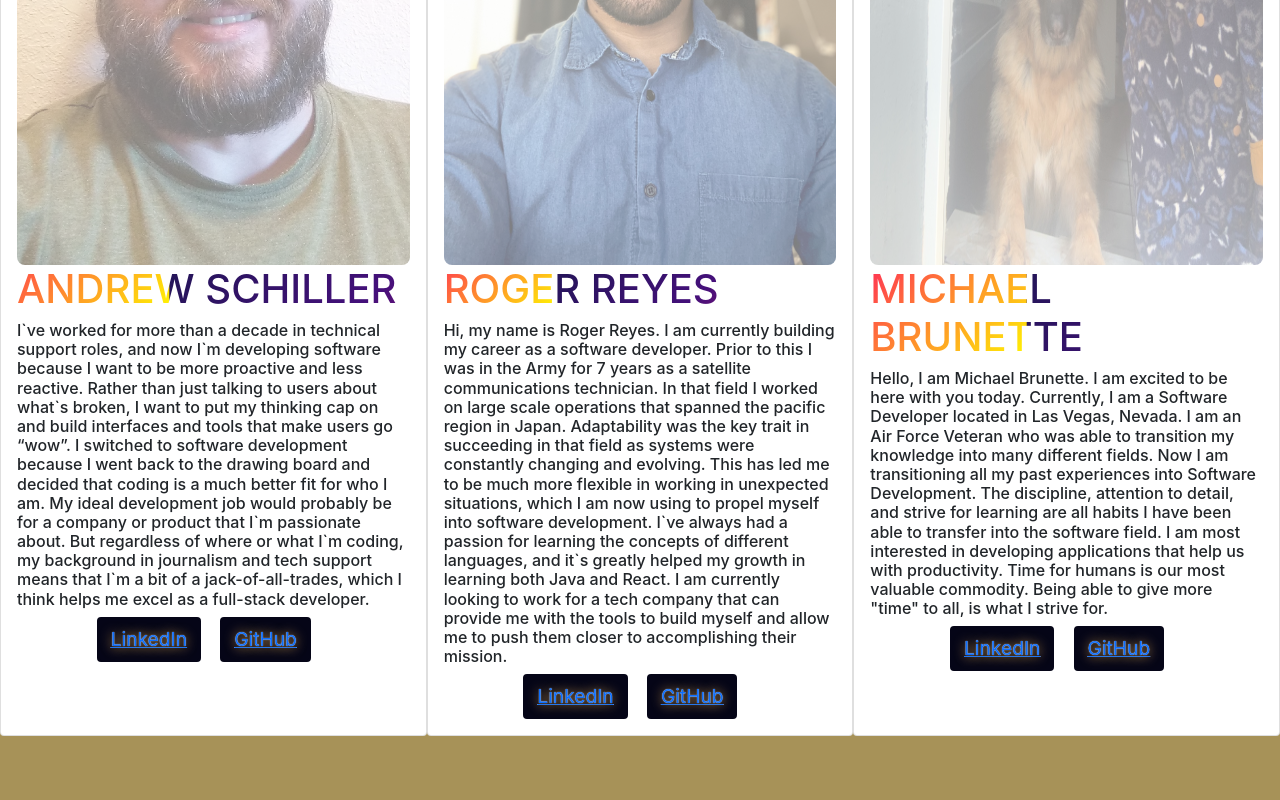
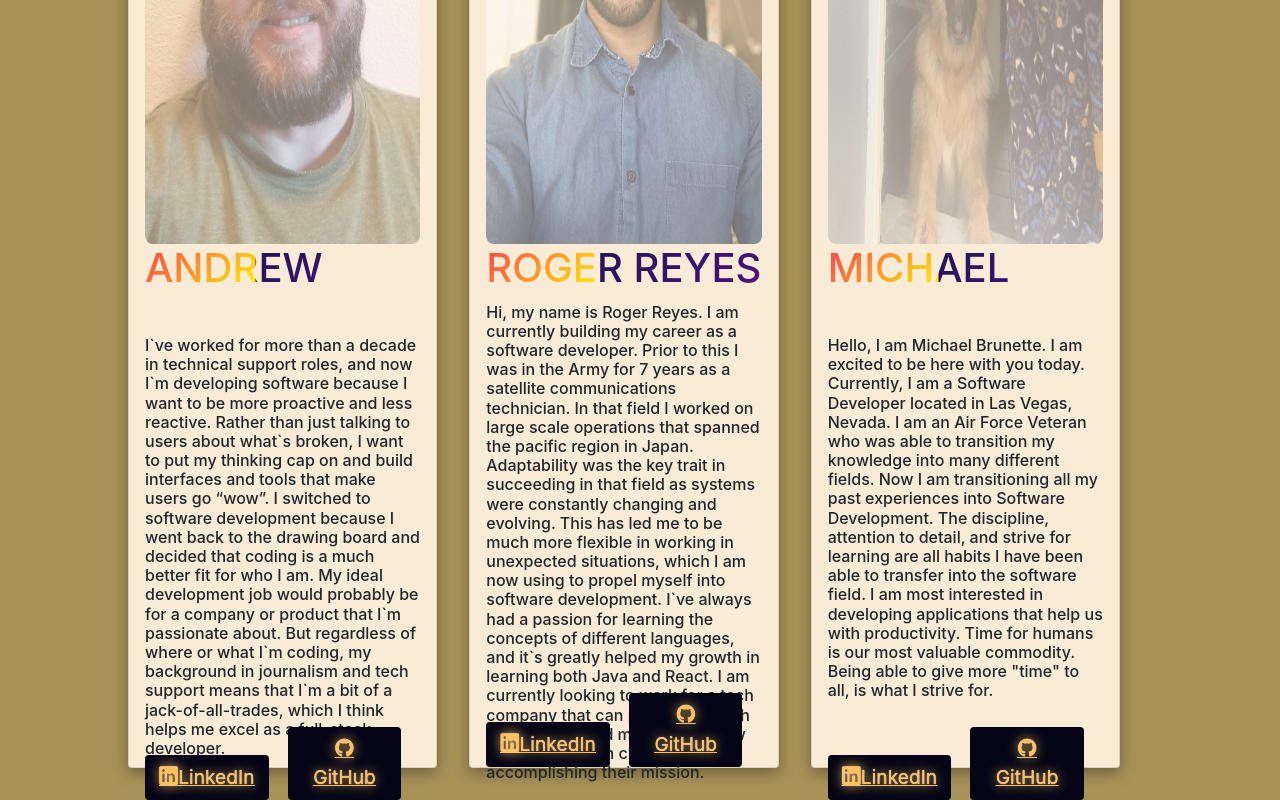
Before and after one commit to schillerandrew/foodies-frontend, a React (Create React App) app: page /AboutUs in a window 1280 px wide. Shown: the part 408-1208 px from the top of the page. Before the commit the page ends 1144 px from the top, so only its background shows below. Built offline with nearby package versions, Linux system fonts and the light colour scheme; no server answers.

Commit message:
Added styling

```diff
--- a/public/index.html
+++ b/public/index.html
@@ -27,6 +27,8 @@
   <link rel="preconnect" href="https://fonts.gstatic.com" crossorigin>
   <link href="https://fonts.googleapis.com/css2?family=Abril+Fatface&family=Pacifico&display=swap" rel="stylesheet">
   <script src="https://kit.fontawesome.com/9f53d2a1d0.js" crossorigin="anonymous"></script>
+  <link rel="stylesheet" href="https://cdn.jsdelivr.net/gh/devicons/devicon@v2.15.1/devicon.min.css">
+
 </head>
 
 <body>
--- a/src/App.css
+++ b/src/App.css
@@ -113,13 +113,14 @@ nav{
 .search-location{
   display: flex;
   justify-content: center;
-  margin-top: 1em;
+  max-height: 2.5em;
+  max-width: 30em;
 }
 .slide{
   margin: 0 auto;
 }
 .carouselImg{
-  max-width: 60vw;
+  max-width: 80vw;
   height: 60vh;
   margin: 0 auto;
 }
@@ -128,7 +129,31 @@ nav{
   mask-image: linear-gradient(black, transparent);
 }
 .modalImg{
-  height: 10vh;
+  height: 20vh;
+}
+.locationSearch{
+  display:flex;
+  justify-content: space-between;
+  align-items: baseline;
+  max-width: 80vw;
+  margin: 0 auto;
+}
+.modal-dialog{
+  display: flex;
+  align-items: center;
+  min-width: 80vw;
+  min-height: 90vh;
+}
+.modal-content{
+  height: 70vh;
+  padding: 1em;
+}
+.modal-header h2{
+  font-size: 3rem;
+}
+.postBtn{
+  display: flex;
+  justify-content: flex-end;
 }
 
 /* About US */
@@ -144,11 +169,18 @@ nav{
   0 0 .6em var(--neon-text);;
   justify-content: center;
 }
+.selfiebutton a, i{
+  color: var(--neon-text) !important;
+  text-shadow:
+  0 0 0.05em hsl(0, 0%, 100%),
+  0 0 .6em var(--neon-text);;
+}
 .btncontainer{
   width:100%;
+  height: 10%;
   display:flex;
   justify-content: center;
-  align-items: baseline;
+  align-items: flex-end;
 
 }
 .selfiebutton:hover{
@@ -176,12 +208,25 @@ nav{
 .profiles{
   display: flex;
   flex-direction: row;
+  width: 80vw;
+  margin: 2em auto;
+}
+.card{
+  margin-right: 2em;
+  background-color: antiquewhite;
+  box-shadow: rgba(0, 0, 0, 0.35) 0px 5px 15px;
 }
 .selfies{
   border-radius: 8px;
-  height: 70vh;
+  height: 50%;
   transition: all 1s ease-in-out;
   opacity: 0.5;
+}
+.card-title{
+  height: 5%;
+}
+.card-text{
+  height: 35%;
 }
 .selfies:hover{
  opacity: 1;
--- a/src/App.js
+++ b/src/App.js
@@ -23,8 +23,6 @@ class App extends React.Component {
       locationData: {},
       yelpData: [],
       locationErr: false,
-      // userFaves: [],
-      // userReviews: []
     }
   }
 
@@ -56,18 +54,6 @@ class App extends React.Component {
       });
   }
 
-  // storeData = (results) => {
-  //   if (results.length > 0) {
-  //     results.forEach(obj => {
-  //       if (obj.Email.includes(this.props.auth0.user.email)) {
-  //         this.setState({
-  //           userFaves: obj.YelpData,
-  //           userReviews: obj.Reviews
-  //         });
-  //       }
-  //     });
-  //   }
-  // }
 
   updateUserData = () => {
 
@@ -84,11 +70,11 @@ class App extends React.Component {
         <Switch>
           <Route exact path="/">
             <Landing
-              // storeData={this.storeData}
             />
           </Route>
           <Route path="/Explore">
             <Explore
+              locationName={this.state.locationName}
               handleLocationSubmit={this.handleLocationSubmit}
               handleSearchEntry={this.handleSearchEntry}
               yelpData={this.state.yelpData}
--- a/src/Components/AboutUs.js
+++ b/src/Components/AboutUs.js
@@ -16,8 +16,10 @@ class AboutUs extends React.Component {
           <h6 class="card-text">I`ve worked for more than a decade in technical support roles, and now I`m developing software because I want to be more proactive and less reactive. Rather than just talking to users about what`s broken, I want to put my thinking cap on and build interfaces and tools that make users go “wow”. I switched to software development because I went back to the drawing board and decided that coding is a much better fit for who I am. My ideal development job would probably be for a company or product that I`m passionate about. But regardless of where or what I`m coding, my background in journalism and tech support means that I`m a bit of a jack-of-all-trades, which I think helps me excel as a full-stack developer.
           </h6>
           <div className="btncontainer">
-          <Button className="selfiebutton" type="button" class="btn btn-secondary"> <a href= 'https://www.linkedin.com/in/schiller-andrew/'> LinkedIn</a></Button>
-          <Button className="selfiebutton" type="button" class="btn btn-secondary"> <a href= 'https://github.com/schillerandrew'> GitHub</a></Button>
+          <Button className="selfiebutton" type="button" class="btn btn-secondary"> <a href= 'https://www.linkedin.com/in/schiller-andrew/'>
+            <i class="devicon-linkedin-plain"></i>
+           LinkedIn</a></Button>
+          <Button className="selfiebutton" type="button" class="btn btn-secondary"> <a href= 'https://github.com/schillerandrew'><i class="devicon-github-original colored"></i> GitHub</a></Button>
           </div>
         </Card.Body>
       </Card>
@@ -28,8 +30,10 @@ class AboutUs extends React.Component {
         <h6 class="card-text"> Hi, my name is Roger Reyes. I am currently building my career as a software developer. Prior to this I was in the Army for 7 years as a satellite communications technician. In that field I worked on large scale operations that spanned the pacific region in Japan. Adaptability was the key trait in succeeding in that field as systems were constantly changing and evolving. This has led me to be much more flexible  in working in unexpected situations, which I am now using to propel myself into software development. I`ve always had a passion for learning the concepts of different languages, and it`s greatly helped my growth in learning both Java and React. I am currently looking to work for a tech company that can provide me with the tools to build myself and allow me to push them closer to accomplishing their mission.
         </h6>
         <div className="btncontainer">
-        <Button className="selfiebutton" type="button" class="btn btn-secondary"> <a href= 'https://www.linkedin.com/in/rogermreyes/'> LinkedIn</a></Button>
-        <Button className="selfiebutton" type="button" class="btn btn-secondary"> <a href= 'https://github.com/RogerMReyes'> GitHub</a></Button>
+        <Button className="selfiebutton" type="button" class="btn btn-secondary"> <a href= 'https://www.linkedin.com/in/rogermreyes/'>
+            <i class="devicon-linkedin-plain"></i>
+           LinkedIn</a></Button>
+        <Button className="selfiebutton" type="button" class="btn btn-secondary"> <a href= 'https://github.com/RogerMReyes'><i class="devicon-github-original colored"></i> GitHub</a></Button>
         </div>
       </Card.Body>
     </Card>
@@ -40,8 +44,10 @@ class AboutUs extends React.Component {
         <h6 class="card-text">Hello, I am Michael Brunette. I am excited to be here with you today. Currently, I am a Software Developer located in Las Vegas, Nevada. I am an Air Force Veteran who was able to transition my knowledge into many different fields. Now I am transitioning all my past experiences into Software Development. The discipline, attention to detail, and strive for learning are all habits I have been able to transfer into the software field. I am most interested in developing applications that help us with productivity. Time for humans is our most valuable commodity. Being able to give more "time" to all, is what I strive for.
         </h6>
         <div className="btncontainer">
-        <Button className="selfiebutton" type="button" class="btn btn-secondary"> <a href= 'https://www.linkedin.com/in/michael-brunette-0800b5233/'> LinkedIn</a></Button>
-        <Button className="selfiebutton" type="button" class="btn btn-secondary"> <a href= 'https://github.com/mcbrunette33'> GitHub</a></Button>
+        <Button className="selfiebutton" type="button" class="btn btn-secondary"> <a href= 'https://www.linkedin.com/in/michael-brunette-0800b5233/'>
+            <i class="devicon-linkedin-plain"></i>
+           LinkedIn</a></Button>
+        <Button className="selfiebutton" type="button" class="btn btn-secondary"> <a href= 'https://github.com/mcbrunette33'><i class="devicon-github-original colored"></i> GitHub</a></Button>
         </div>
       </Card.Body>
     </Card>
--- a/src/Components/Explore.js
+++ b/src/Components/Explore.js
@@ -37,6 +37,7 @@ class Explore extends React.Component {
   storeFav = async ()  => {
     const res = await this.props.auth0.getIdTokenClaims();
     const jwt = res.__raw;
+    // console.log(jwt);
     const get = {
       method: 'get',
       baseURL: process.env.REACT_APP_SERVER,
@@ -62,19 +63,23 @@ class Explore extends React.Component {
   render() {
     return (
       <>
+      <div className="locationSearch">
+          <h2>{this.props.locationName}</h2>
         <form onSubmit={this.findClicked} className="search-location">
           <input
             type="text"
             name="location"
             onInput={this.searchEntry}
             placeholder="Search... "
-          />
+            />
           <Button type="submit"><i className="fa-solid fa-magnifying-glass"></i> Find!</Button>
         </form>
+            </div>
         <Carousel
           style={{
             margin: '1em auto',
             width: '80vw',
+            backgroundColor: 'black',
           }}
         >
 
@@ -110,7 +115,7 @@ class Explore extends React.Component {
               src={this.state.storeData.image_url}
               alt={this.state.storeData.name}
             />
-            {this.state.storeData.name}
+            <h2>{this.state.storeData.name}</h2>
           </Modal.Header>
           <ReviewModal
             title={this.state.storeData}
--- a/src/Components/ReviewModal.js
+++ b/src/Components/ReviewModal.js
@@ -27,6 +27,7 @@ class ReviewModal extends React.Component {
     e.preventDefault();
     const res = await this.props.auth0.getIdTokenClaims();
     const jwt = res.__raw;
+    // console.log(jwt);
     const config = {
       method: 'get',
       baseURL: process.env.REACT_APP_SERVER,
@@ -37,7 +38,7 @@ class ReviewModal extends React.Component {
     let reviewData = {
       storeName: this.props.title.name,
       description: e.target.review.value,
-      img: e.target.image.value
+      // img: e.target.image.value
     }
     let user = {
       Email: this.props.auth0.user.email,
@@ -51,14 +52,16 @@ class ReviewModal extends React.Component {
     return (
       <Form onSubmit={this.handleSubmit}>
         <Form.Group className='mb-3' controlId='review'>
-          <Form.Label>review</Form.Label>
-          <Form.Control type='text' placeholder='Enter Review' />
+          <Form.Label>Review</Form.Label>
+          <Form.Control as='textarea' rows="5" placeholder='Description...' />
         </Form.Group>
-        <Form.Group className="mb-3" controlId="image">
+        {/* <Form.Group className="mb-3" controlId="image">
           <FormLabel>Upload</FormLabel>
           <Form.Control type='file' />
-        </Form.Group>
-        <Button className="modalBtn" onClick={this.props.hideModalHandler} type='submit'>Post Review!</Button>
+        </Form.Group> */}
+        <div className='postBtn'>
+          <Button className="modalBtn" onClick={this.props.hideModalHandler} type='submit'>Post Review!</Button>
+        </div>
       </Form>
     )
   }
```
Also changed, not shown: src/Components/Landing.js (+31 -17 lines).
